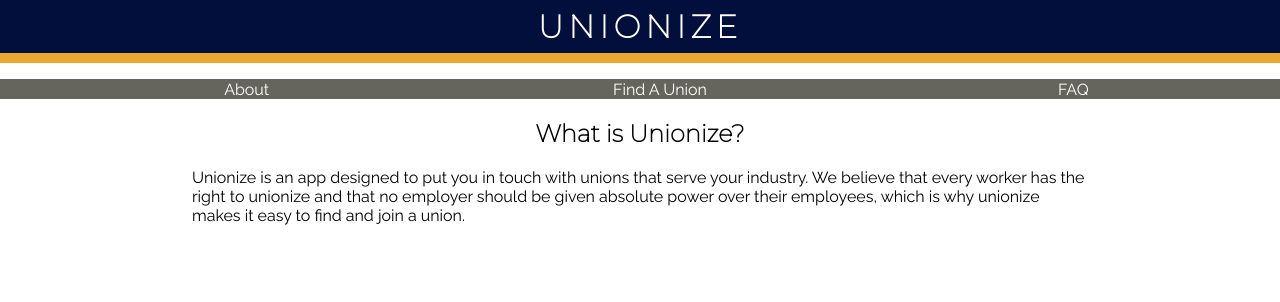
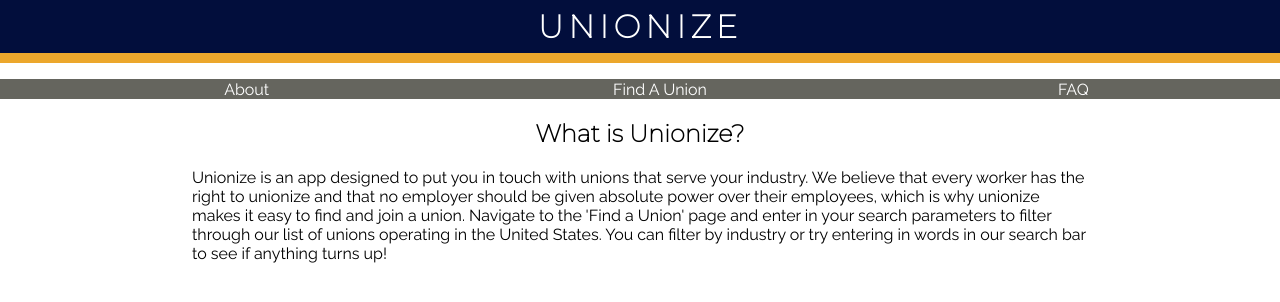
Before and after one commit to alannabouloy/unionize-app, a React (Create React App) app: page / in a window 1280 px wide. Shown: the top 302 px of the page. Built offline with nearby package versions, Linux system fonts and the light colour scheme; no server answers.

Commit message:
added further info to about page

```diff
--- a/src/routes/AboutPage/AboutPage.js
+++ b/src/routes/AboutPage/AboutPage.js
@@ -13,6 +13,10 @@ export default class AboutPage extends Component {
                         We believe that every worker has the right to unionize and that no employer
                         should be given absolute power over their employees, which is why unionize makes it easy
                         to find and join a union.
+
+                        Navigate to the 'Find a Union' page and enter in your search parameters to filter through our
+                        list of unions operating in the United States. You can filter by industry or try entering in
+                        words in our search bar to see if anything turns up!
                     </p>
                 </div>
             </section>
```
